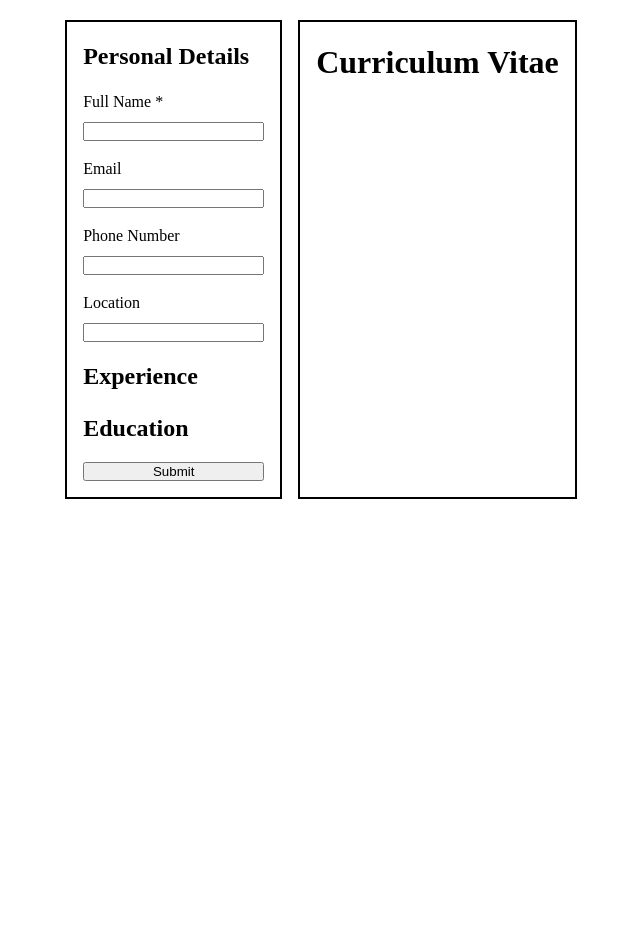
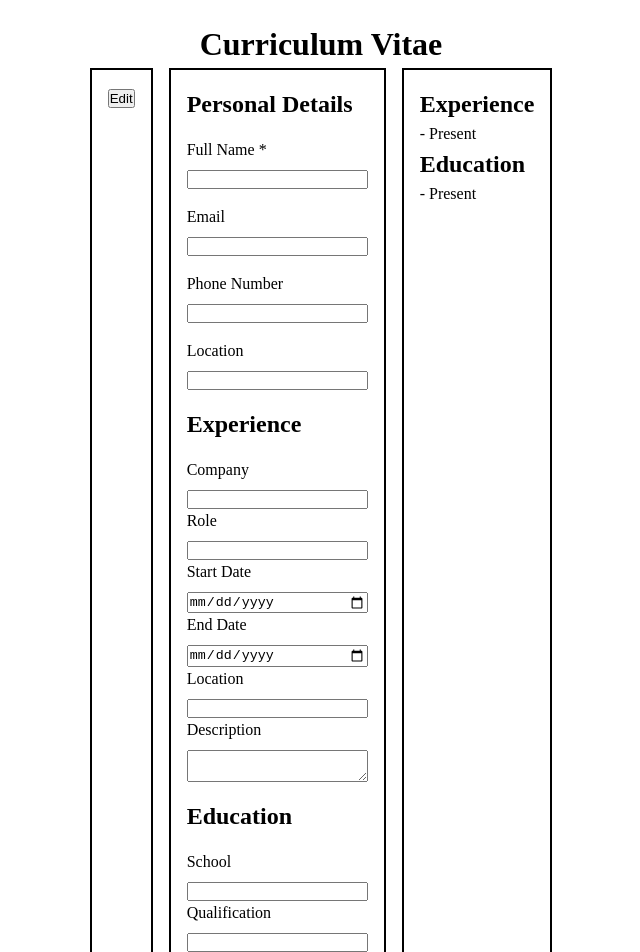
Before and after one commit to mjcw88/odin-cv-application, a React (Vite) app: page / in a window 1280 px wide. Shown: the top 952 px of the page, without its empty margins (319-959 px from the left). Before the commit the page ends 800 px from the top, so only its background shows below. Built offline with nearby package versions, Linux system fonts and the light colour scheme.

Commit message:
added array loop for rendering form and cv

```diff
--- a/src/App.jsx
+++ b/src/App.jsx
@@ -6,22 +6,41 @@ import Education from "./components/education.jsx";
 import CV from "./components/cv.jsx";
 
 function App() {
-  const blankCV = { name: "", email: "", phone: "", location: "" };
-  const [showEditBtn, setEditBtn] = useState(false)
-
-  const [cv, setCV] = useState({
+const blankCV = {
   name: "",
   email: "",
   phone: "",
   location: "",
-  });
+  experience: [
+    {
+      company: "",
+      role: "",
+      start: "",
+      end: "",
+      location: "",
+      description: "",
+    }
+  ],
+  education: [
+    {
+      name: "",
+      qualification: "",
+      start: "",
+      end: "",
+      location: "",
+    }
+  ]
+};
 
+  // const [showEditBtn, setEditBtn] = useState(false)
+
+  const [cv, setCV] = useState(blankCV);
   const [draft, setDraft] = useState(cv);
 
   function submitCV(event) {
     event.preventDefault();
     setCV(draft);
-    setEditBtn(true);
+    // setEditBtn(true);
     setDraft(blankCV);
   }
 
@@ -31,21 +50,25 @@ function App() {
 
   return (
     <>
-      <div className="cv-form-container">
+      <div className="header-container">
+        <h1>Curriculum Vitae</h1>
+      </div>
+      <div className="form-cv-container">
+        <div className="edit-btn-container">
+          <button onClick={editForm}>Edit</button>
+        </div>
+        <div className="form-container">
           <form onSubmit={submitCV}>
             <Personal cv={draft} setCV={setDraft} />
-          <Experience />
-          <Education />
+            <Experience cv={draft} setCV={setDraft} />
+            <Education cv={draft} setCV={setDraft} />
             <button type="submit">Submit</button>
           </form>
         </div>
         <div className="cv-container">
-        <div className="edit-btn-container" style={{ display: showEditBtn ? "block" : "none" }}>
-          <button onClick={editForm}>Edit</button>
-        </div>
           <CV cv={cv} />
         </div>
-
+      </div>
     </>
   );
 }
--- a/src/components/cv.jsx
+++ b/src/components/cv.jsx
@@ -2,13 +2,59 @@
 import '../styles/cv.css';
 
 function CV({ cv }) {
+  const jobs = cv.experience;
+  const jobsList = jobs.map((job) =>
+    <>
+      <div className="job-container">
+        <div className="job-date-container">
+          <div>{job.start} - {job.end || 'Present'}</div>
+          <div>{job.location}</div>
+        </div>
+        <div className="job-details-container">
+          <div>{job.company}</div>
+          <div>{job.role}</div>
+          <div>{job.description}</div>
+        </div>
+      </div>
+    </>
+  )
+
+  const schools = cv.education;
+  const schoolList = schools.map((school) =>
+    <>
+      <div className="school-container">
+        <div className="school-date-container">
+          <div>{school.start} - {school.end || 'Present'}</div>
+          <div>{school.location}</div>
+        </div>
+        <div className="school-details-container">
+          <div>{school.name}</div>
+          <div>{school.qualification}</div>
+        </div>
+      </div>
+    </>
+  )
+
   return (
     <>
-      <h1>Curriculum Vitae</h1>
-      <div className="cv-name">{cv.name}</div>
-      <div className="cv-email">{cv.email}</div>
-      <div className="cv-phone">{cv.phone}</div>
-      <div className="cv-location">{cv.location}</div>
+      <div className="personal-info-container">
+        <div>
+          <h2>{cv.name}</h2>
+        </div>
+        <div className="contact-info-container">
+          <div>{cv.email}</div>
+          <div>{cv.phone}</div>
+          <div>{cv.location}</div>
+        </div>
+      </div>
+      <div className="experience-container">
+        <h2>Experience</h2>
+        {jobsList}
+      </div>
+      <div className="education-container">
+        <h2>Education</h2>
+        {schoolList}
+      </div>
     </>
   )
 }
--- a/src/components/education.jsx
+++ b/src/components/education.jsx
@@ -1,11 +1,95 @@
-import '../styles/personal.css';
+import '../styles/form.css';
 
-function Education() {
+function Education({ cv, setCV }) {
+  const schools = cv.education;
+  const schoolList = schools.map((school, index) =>
+    <>
+      <div className="school-form-container" key={index}>
+        <div className="form-row">
+          <label htmlFor={`school-${index}`}>School</label>
+          <input type="text" id={`school-${index}`} name="school" maxLength="64" value={school.name} onChange={(e) =>
+            setCV({
+              ...cv,
+              education: {
+                ...cv.education,
+                school: {
+                  ...cv.education.school,
+                  name: e.target.value
+                }
+              }
+            })
+          }/>
+        </div>
+        <div className="form-row" >
+          <label htmlFor={`role-${index}`}>Qualification</label>
+          <input type="text" id={`qualification-${index}`} name="role" maxLength="64" value={school.qualification} onChange={(e) =>
+            setCV({
+              ...cv,
+              education: {
+                ...cv.education,
+                school: {
+                  ...cv.education.school,
+                  qualification: e.target.value
+                }
+              }
+            })
+          }/>
+        </div>
+        <div className="form-row" >
+          <label htmlFor={`schoolStart-${index}`}>Start Date</label>
+          <input type="date" id={`schoolStart-${index}`} name="schoolStart" value={school.start} onChange={(e) =>
+            setCV({
+              ...cv,
+              education: {
+                ...cv.education,
+                school: {
+                  ...cv.education.school,
+                  start: e.target.value
+                }
+              }
+            })
+          }/>
+        </div>
+        <div className="form-row" >
+          <label htmlFor={`schoolEnd-${index}`}>End Date</label>
+          <input type="date" id={`schoolEnd-${index}`} name="schoolEnd" value={school.end} onChange={(e) =>
+            setCV({
+              ...cv,
+              education: {
+                ...cv.education,
+                school: {
+                  ...cv.education.school,
+                  end: e.target.value
+                }
+              }
+            })
+          }/>
+        </div>
+        <div className="form-row" >
+          <label htmlFor={`schoolLocation-${index}`}>Location</label>
+          <input type="text" id={`schoolLocation-${index}`} name="schoolLocation" value={school.location} onChange={(e) =>
+            setCV({
+              ...cv,
+              education: {
+                ...cv.education,
+                school: {
+                  ...cv.education.school,
+                  location: e.target.value
+                }
+              }
+            })
+          }/>
+        </div>
+      </div>
+    </>
+    )
+
   return (
     <>
-      <div className="form-header">
+    <div className="form-header">
         <h2>Education</h2>
     </div>
+    {schoolList}
     </>
   )
 }
--- a/src/components/experience.jsx
+++ b/src/components/experience.jsx
@@ -1,11 +1,110 @@
-import '../styles/experience.css';
+import '../styles/form.css';
 
-function Experience() {
+function Experience({ cv, setCV }) {
+  const jobs = cv.experience;
+  const jobsList = jobs.map((job, index) =>
+    <>
+      <div className="job-form-container" key={index}>
+        <div className="form-row">
+          <label htmlFor={`company-${index}`}>Company</label>
+          <input type="text" id={`company-${index}`} name="company" maxLength="64" value={job.company} onChange={(e) =>
+            setCV({
+              ...cv,
+              experience: {
+                ...cv.experience,
+                job: {
+                  ...cv.experience.job,
+                  company: e.target.value
+                }
+              }
+            })
+          }/>
+        </div>
+        <div className="form-row" >
+          <label htmlFor={`role-${index}`}>Role</label>
+          <input type="text" id={`role-${index}`} name="role" maxLength="64" value={job.role} onChange={(e) =>
+            setCV({
+              ...cv,
+              experience: {
+                ...cv.experience,
+                job: {
+                  ...cv.experience.job,
+                  role: e.target.value
+                }
+              }
+            })
+          }/>
+        </div>
+        <div className="form-row" >
+          <label htmlFor={`jobStart-${index}`}>Start Date</label>
+          <input type="date" id={`jobStart-${index}`} name="jobStart" value={job.start} onChange={(e) =>
+            setCV({
+              ...cv,
+              experience: {
+                ...cv.experience,
+                job: {
+                  ...cv.experience.job,
+                  start: e.target.value
+                }
+              }
+            })
+          }/>
+        </div>
+        <div className="form-row" >
+          <label htmlFor={`jobEnd-${index}`}>End Date</label>
+          <input type="date" id={`jobEnd-${index}`} name="jobEnd" value={job.end} onChange={(e) =>
+            setCV({
+              ...cv,
+              experience: {
+                ...cv.experience,
+                job: {
+                  ...cv.experience.job,
+                  end: e.target.value
+                }
+              }
+            })
+          }/>
+        </div>
+        <div className="form-row" >
+          <label htmlFor={`location-${index}`}>Location</label>
+          <input type="text" id={`location-${index}`} name="location" value={job.location} onChange={(e) =>
+            setCV({
+              ...cv,
+              experience: {
+                ...cv.experience,
+                job: {
+                  ...cv.experience.job,
+                  location: e.target.value
+                }
+              }
+            })
+          }/>
+        </div>
+        <div className="form-row" >
+          <label htmlFor={`description-${index}`}>Description</label>
+          <textarea id={`description-${index}`} name="description" maxLength="500" value={job.description} onChange={(e) =>
+            setCV({
+              ...cv,
+              experience: {
+                ...cv.experience,
+                job: {
+                  ...cv.experience.job,
+                  description: e.target.value
+                }
+              }
+            })
+          }/>
+        </div>
+      </div>
+    </>
+    )
+
   return (
     <>
-      <div className="form-header">
+    <div className="form-header">
         <h2>Experience</h2>
     </div>
+    {jobsList}
     </>
   )
 }
--- a/src/components/personal.jsx
+++ b/src/components/personal.jsx
@@ -1,5 +1,5 @@
 // import { useState, useRef } from 'react';
-import '../styles/personal.css';
+import '../styles/form.css';
 
 function Personal({ cv, setCV }) {
   return (
--- a/src/index.css
+++ b/src/index.css
@@ -21,12 +21,17 @@ body {
     padding: var(--padding);
 }
 
-#root {
+.header-container {
+    display: flex;
+    justify-content: center;
+}
+
+.form-cv-container {
     display: flex;
     gap: 1rem;
 }
 
-#root > div {
+.form-cv-container > div {
+    padding: 1rem;
     border: 2px solid black;
-    padding: 1rem;
 }
--- a/src/styles/cv.css
+++ b/src/styles/cv.css
@@ -0,0 +1,20 @@
+.personal-info-container > :first-child {
+    display: flex;
+    justify-content: center;
+}
+
+.contact-info-container {
+    display: flex;
+    justify-content: center;
+    gap: 1rem;
+}
+
+.job-container {
+    display: flex;
+    gap: 1rem;
+}
+
+.school-container {
+    display: flex;
+    gap: 1rem;
+}
```
Also changed, not shown: src/styles/education.css (deleted), src/styles/experience.css (deleted), src/styles/form.css (renamed from src/styles/personal.css). Lines whose indentation alone changed are shown as unchanged.
